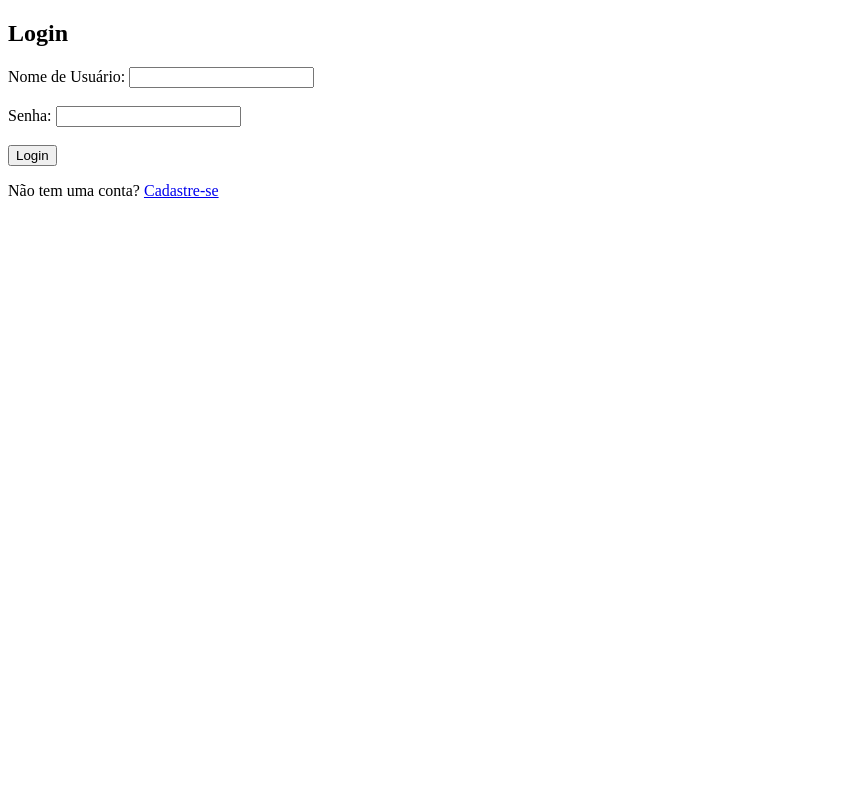
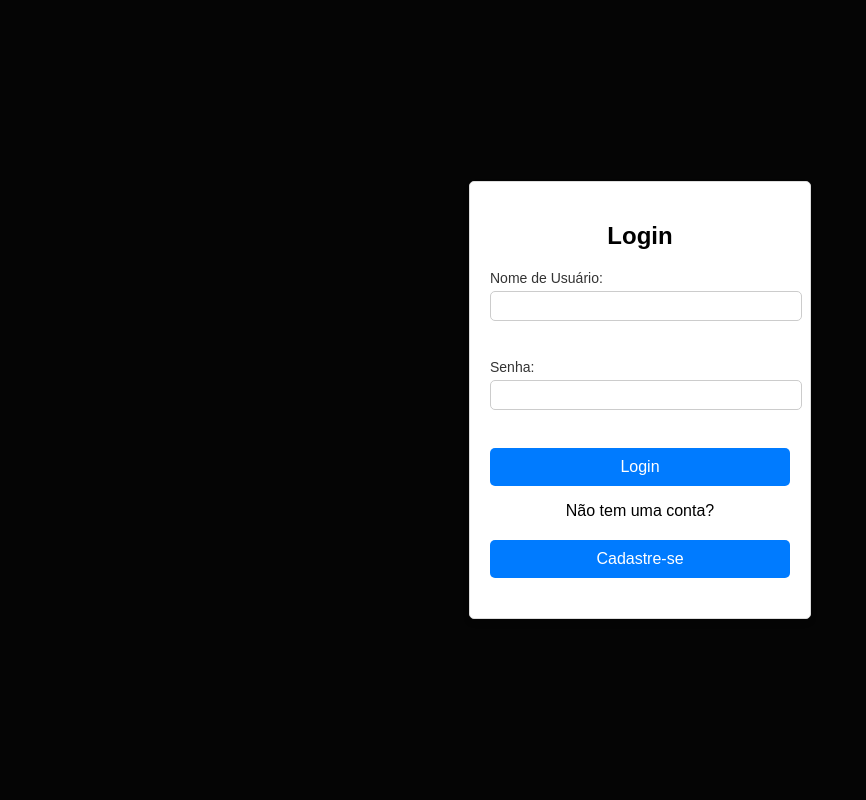
Before and after one commit to Mptp2000/finance-web-app, a Flask app: page /login in a window 1280 px wide. Shown: the whole page, without its empty margins (0-866 px from the left). Run offline with Flask 3, Linux system fonts and the light colour scheme; parts of the project's set-up code (start-up, migrations or seed data) failed here and were passed over.

Commit message:
Adicionado css na página de login

```diff
--- /dev/null
+++ b/static/login.css
@@ -0,0 +1,95 @@
+/* Centralizando o corpo da página*/
+body {
+    display: flex;   /* define o layout como flexbo */
+    justify-content: center ;  /* para centralizar horizontalmente */
+    align-items: center;  /* centralizar verticalmente */
+    height: 100vh; /* Define a altura da página como 100% da tela */
+    margin: 0; /* remove margens padrão */
+    background-color: #050505; /*cor de fundo da página */
+    font-family: Arial, sans-serif;
+
+}
+
+
+.login-container {
+    width: 300px;  /*largura do div */
+    padding: 20px;
+    border: 1px solid #ddd;
+    border-radius: 5px;
+    background-color: #ffffff;
+    box-shadow: 0 4px 6px rgba(0,0,0,0.1);
+    text-align: center;
+}
+
+/* Estilo para o botão de cadastro */
+.btn-register {
+    display: block;
+    text-align: center;
+    margin: 20px auto;
+    padding: 10px 20px;
+    font-size: 16px;
+    color: #fff;
+    background-color: #007bff; /* Azul */
+    border: none;
+    border-radius: 5px;
+    text-decoration: none;
+    transition: background-color 0.3s ease;
+}
+
+.btn-register:hover {
+    background-color: #0056b3; /* Azul mais escuro no hover */
+}
+
+.btn-register:active {
+    background-color: #003d80; /* Azul ainda mais escuro ao clicar */
+}
+
+
+/* Estilização geral do formulário */
+.login-container form {
+    display: flex;
+    flex-direction: column;
+    align-items: center;
+}
+
+/* Estilo para grupos de formulário */
+.form-group {
+    width: 100%; /* Ajusta ao tamanho do container */
+    display: flex;
+    flex-direction: column; /* Alinha label e input na vertical */
+    margin-bottom: 2px;
+}
+
+/* Estilo para os labels */
+.form-group label {
+    font-size: 14px;
+    margin-bottom: 5px;
+    text-align: left; /* Alinha o texto à esquerda */
+    color: #333;
+}
+
+/* Estilo para os inputs */
+.form-group input {
+    width: 100%; /* Preenche o espaço disponível */
+    padding: 5px;
+    font-size: 16px;
+    border: 1px solid #ccc;
+    border-radius: 5px;
+}
+
+/* Ajustes para o botão */
+.btn-login {
+    width: 100%;
+    padding: 10px;
+    font-size: 16px;
+    color: #fff;
+    background-color: #007bff;
+    border: none;
+    border-radius: 5px;
+    cursor: pointer;
+    transition: background-color 0.3s ease;
+}
+
+.btn-login:hover {
+    background-color: #0056b3;
+}
--- a/templates/login.html
+++ b/templates/login.html
@@ -4,8 +4,10 @@
     <meta charset="UTF-8">
     <meta name="viewport" content="width=device-width, initial-scale=1.0">
     <title>Login</title>
+    <link rel="stylesheet" href="{{ url_for('static' , filename='login.css' )}}">
 </head>
 <body>
+    <div class="login-container">
     <h2>Login</h2>
 
     <!-- Exibir mensagens de erro -->
@@ -20,15 +22,21 @@
     {% endwith %}
 
     <form action="{{ url_for('login') }}" method="POST">
+        <div class="form-group">
         <label for="username">Nome de Usuário:</label>
         <input type="text" name="username" id="username" required><br><br>
+        </div>
+        <div class="form-group">
 
         <label for="password">Senha:</label>
         <input type="password" name="password" id="password" required><br><br>
+        </div>
 
-        <button type="submit">Login</button>
+        <button type="submit" class="btn-login">Login</button>
     </form>
 
-    <p>Não tem uma conta? <a href="{{ url_for('register') }}">Cadastre-se</a></p>
+
+    <p>Não tem uma conta? <a href="{{ url_for('register') }}" class="btn-register">Cadastre-se</a></p>
+</div>
 </body>
 </html>
```
